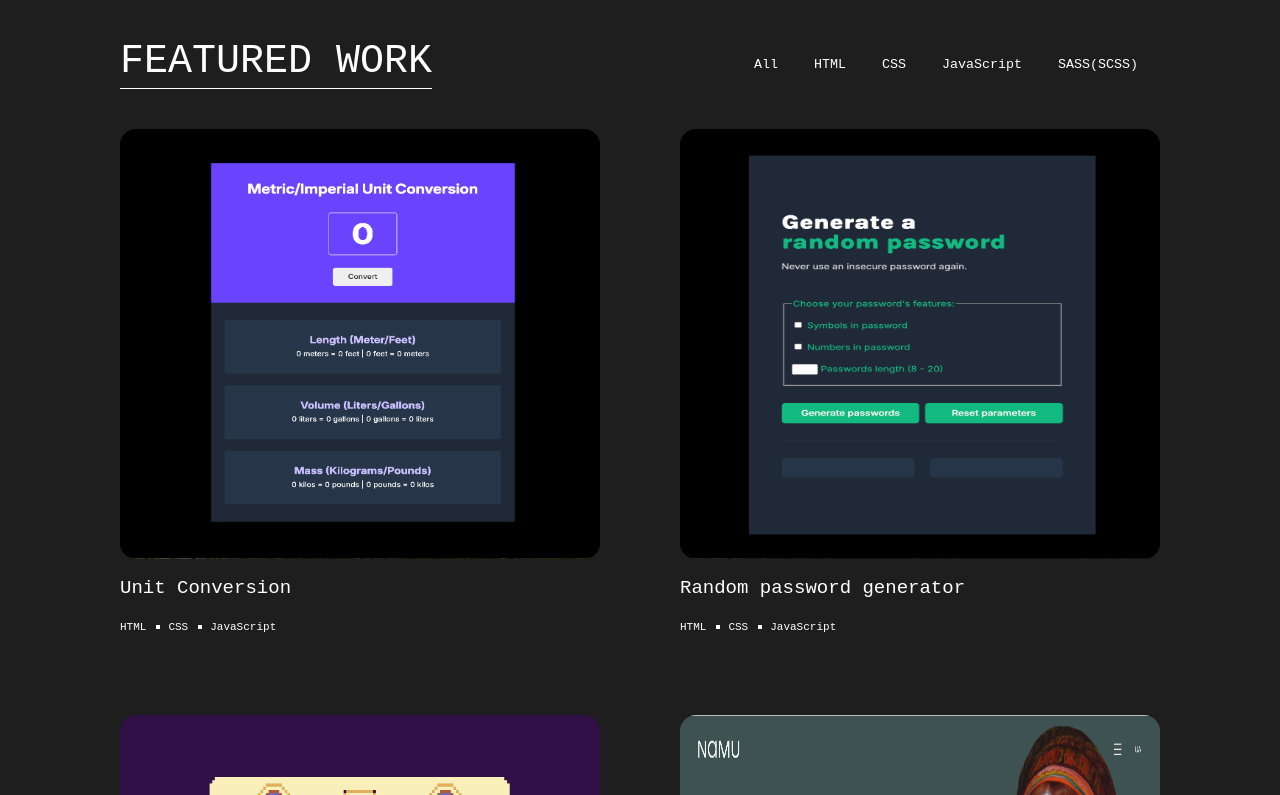
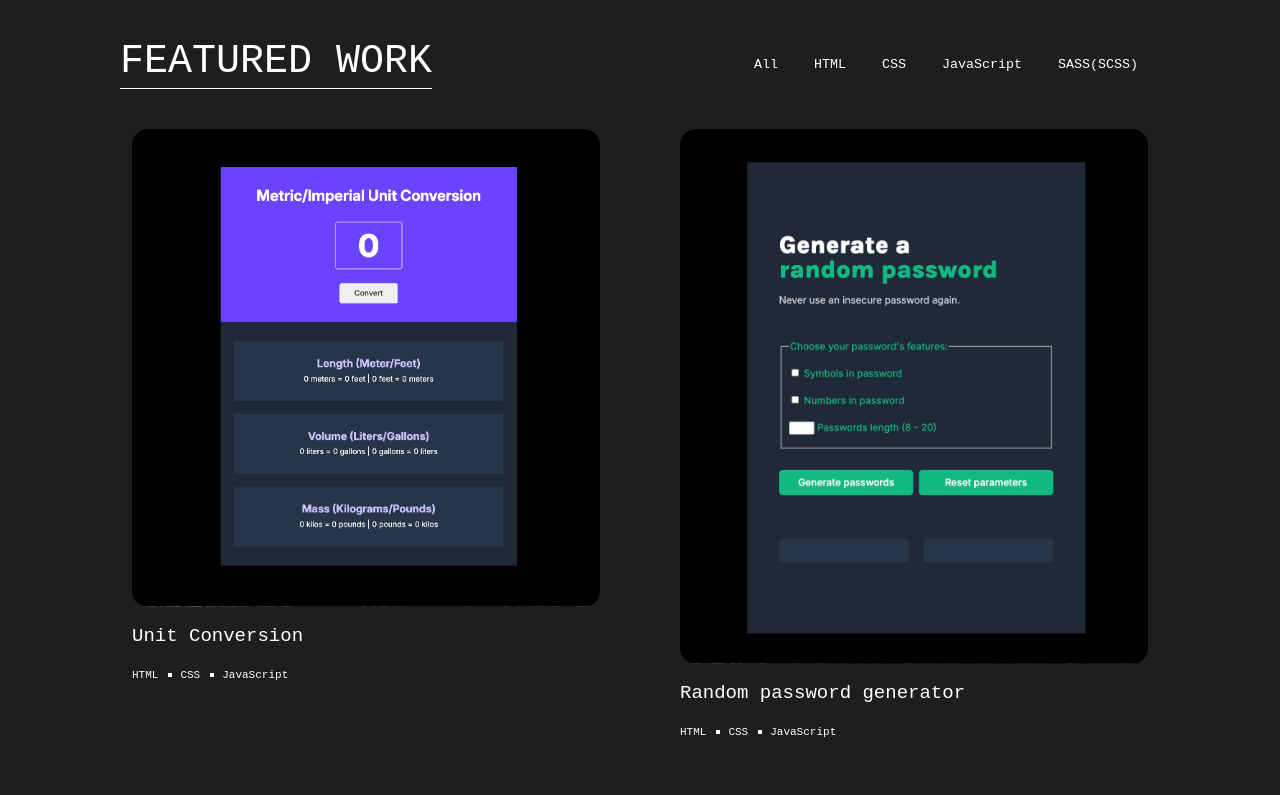
Before and after one commit to AnastasiiaHombalevska/frontend-developer-portfolio, a React (Vite) app: page / in a window 1280 px wide. Shown: the part 1065-1860 px from the top of the page. Built offline with nearby package versions, Linux system fonts and the light colour scheme.

Commit message:
add carousel

```diff
--- a/src/components/Card.jsx
+++ b/src/components/Card.jsx
@@ -4,7 +4,7 @@ export default function Card({ data }) {
   const { number, name, imgSourse, description, skills, links } = data;
 
   return (
-    <div className={`card card--${number}`}>
+    <div className={`card card--${number} carousel--card`}>
       <img
         src={imgSourse}
         alt={description}
@@ -36,6 +36,6 @@ export default function Card({ data }) {
           })}
           </div>
       </div>
-  </div>
+    </div>
   )
 }
--- /dev/null
+++ b/src/components/Carousel.jsx
@@ -0,0 +1,26 @@
+import React, { useState } from "react";
+import Card from "./Card";
+
+export default function Carousel({ images }) {
+  const [activeIndex, setActiveIndex] = useState(0);
+
+  const nextSlide = () => {
+    setActiveIndex(prevIndex =>
+      prevIndex === images.length - 1 ? 0 : prevIndex + 1
+    )
+  };
+
+  const prevSlide = () => {
+    setActiveIndex(prevIndex =>
+      prevIndex === 0 ? images.length - 1 : prevIndex - 1
+    )
+  };
+
+  return (
+    <div className="carousel">
+      <button onClick={prevSlide} className="carousel__btn carousel__btn--prev">&lt;</button>
+      <Card data={images[activeIndex]} />
+      <button onClick={nextSlide} className="carousel__btn carousel__btn--next">&gt;</button>
+    </div>
+  )
+}
--- a/src/components/FormMessage.jsx
+++ b/src/components/FormMessage.jsx
@@ -1,5 +1,7 @@
 import React from "react";
 
+
+export default function FormMessage({ state, userName }) {
   function updateName(name) {
     if (!name) {
       return;
@@ -8,7 +10,6 @@ function updateName(name) {
     }
   }
 
-export default function FormMessage({ state, userName }) {
   const success = `${updateName(userName)}, your message has been successfully sent!`;
 
   const err = "Have you filled in all the fields?";
--- a/src/components/Portfolio.jsx
+++ b/src/components/Portfolio.jsx
@@ -1,18 +1,17 @@
 import React, { useEffect, useState } from "react";
+import cardsData from "../worksData.js";
 import Card from "./Card";
-import cardData from "../worksData.js";
+import Carousel from "./Carousel";
 
 export default function Portfolio() {
-  const [filteredCards, setFilteredCards] = useState(cardData);
+  const [filteredCards, setFilteredCards] = useState(cardsData);
 
   const filterCards = (filter) => {
-    console.log(filter);
-
     if (filter === "All") {
-      setFilteredCards(cardData);
+      setFilteredCards(cardsData);
     } else {
       setFilteredCards(
-        cardData.filter((card) => card.skills.includes(filter))
+        cardsData.filter((card) => card.skills.includes(filter))
       );
     }
   };
@@ -44,6 +43,7 @@ export default function Portfolio() {
         </div>
       </div>
 
+      <Carousel images={filteredCards} />
       <div className="portfolio--card-container">
         {filteredCards &&
           filteredCards.map((cardData, index) => <Card data={cardData} key={index} />)
--- a/src/styles/App.scss
+++ b/src/styles/App.scss
@@ -7,6 +7,7 @@
 @import "./DesktopNav.scss";
 @import "./icons.scss";
 @import "./logos.scss";
+@import "./Carousel.scss";
 @import "./Portfolio.scss";
 @import "./Card.scss";
 @import "./About.scss";
--- a/src/styles/Card.scss
+++ b/src/styles/Card.scss
@@ -3,26 +3,22 @@
   flex-direction: column;
   gap: 18px;
   box-sizing: border-box;
+  width: 100%;
+
+  @include onSM {
+    width: 90%;
+
+    max-width: 696px;
+  }
+
+  @include onMD {
+    width: 45%;
+  }
 
   &--image {
-    width: 317px;
-    height: 205px;
+    width: 100%;
+    height: auto;
     border-radius: 16px;
-
-    @include onSM {
-      width: 696px;
-      height: 500px;
-    }
-
-    @include onMD {
-      width: 458px;
-      height: 430px;
-    }
-
-    @include onLD {
-      width: 480px;
-      height: 430px;
-    }
   }
 
   &--title {
@@ -70,7 +66,7 @@
     top: 0;
     left: 0;
     right: 0;
-    height: 205px;
+    bottom: 0;
     opacity: 0;
 
     @include hover(opacity, 1);
--- /dev/null
+++ b/src/styles/Carousel.scss
@@ -0,0 +1,43 @@
+.carousel {
+  position: relative;
+  max-width: 100%;
+  overflow: hidden;
+
+.carousel__btn {
+  position: absolute;
+  top: 50%;
+  transform: translateY(-50%);
+  background-color: rgba(0, 0, 0, 0.5);
+  color: $mainTextColor;
+  font-size: 1.5rem;
+  border: none;
+  padding: 1rem;
+  cursor: pointer;
+  z-index: 1;
+  transition: background-color 0.3s;
+}
+.carousel__btn:hover {
+  background-color: rgba(0, 0, 0, 0.8);
+}
+.carousel__btn--prev {
+  left: 0;
+}
+.carousel__btn--next {
+  right: 0;
+}
+
+.carousel__card {
+  width: 50%;
+  // box-sizing: border-box;
+  height: auto;
+  // display: block;
+  transition: transform 0.3s ease-in-out;
+}
+.carousel__img:hover {
+  transform: scale(1.05);
+}
+
+  @include onMD {
+    display: none;
+  }
+}
--- a/src/styles/Portfolio.scss
+++ b/src/styles/Portfolio.scss
@@ -60,19 +60,18 @@
   }
 
   &--card-container {
-    display: flex;
-    flex-direction: row;
-    align-items: start;
-    gap: 16px;
-    overflow-x: scroll;
+    display: none;
 
-    @include onSM {
-      flex-direction: column;
-      align-items: center;
-      gap: 40px;
-    }
+    // @include onSM {
+    //   display: flex;
+    //   flex-direction: column;
+    //   align-items: center;
+    //   flex-wrap: wrap;
+    //   gap: 40px;
+    // }
 
     @include onMD {
+      display: flex;
       flex-direction: row;
       justify-content: center;
       flex-wrap: wrap;
```
Lines whose indentation alone changed are shown as unchanged.
